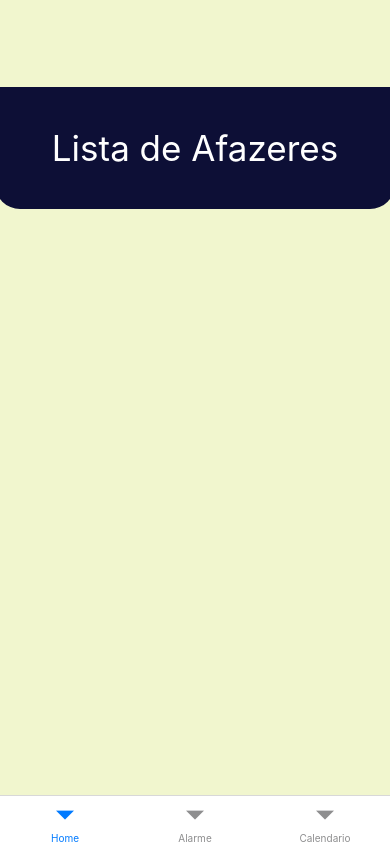
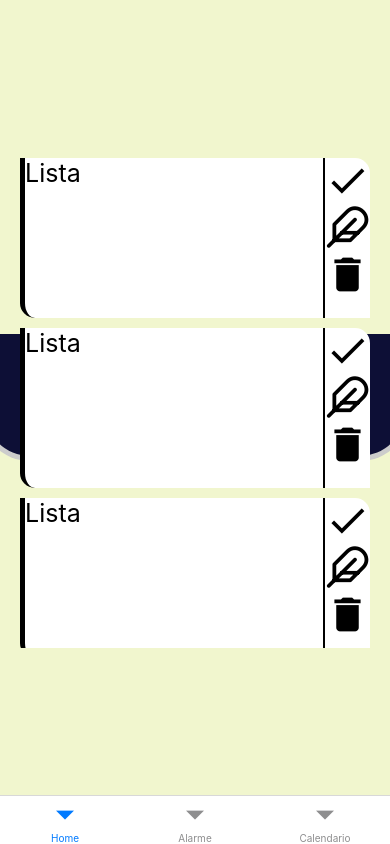
Before and after one commit to lucasaragao29/agenda, a React Native app: screen /Home in a window 390 px wide. Built offline with nearby package versions, Linux system fonts and the light colour scheme.

Commit message:
TelaHomep2

```diff
--- a/screens/home/index.tsx
+++ b/screens/home/index.tsx
@@ -1,13 +1,39 @@
-import { Container, Txt,Header } from "./style";
+import { Container, Txt,Header, ContList, TxtList, ContIcon, Lista} from "./style";
+import { FlatList } from "react-native";
+import IconMat from 'react-native-vector-icons/MaterialIcons';
+import IconF from 'react-native-vector-icons/Feather';
+import { TouchableOpacity } from "react-native";
+import List from "./lista";
 
 export default function HomeScreen() {
+  const IconCheck = <IconMat name="check" size={45} color="black" />;
+  const IconEdit = <IconF name="feather" size={45} color="black" />;
+  const IconDel = <IconMat name="delete" size={45} color="black" />;
+  const data = [
+    { id:'1',texto:'Lista 1' },
+    { id:'2',texto:'Lista 2'},
+    { id:'3',texto:'Lista 3' },
+    { id:'4',texto:'Lista 4' },
+  ];
   return (
     <Container>
-      <Header>
+      <Header style={{borderBottomWidth:5,
+          borderLeftWidth:5,
+          borderRightWidth:5,
+          borderBottomColor:'#ccc',
+          borderLeftColor:'#ccc',
+          borderRightColor:'#ccc'}}>
         <Txt>
           Lista de Afazeres
         </Txt>
       </Header>
+      <ContList>
+        <FlatList
+      data={data}
+      renderItem={List}
+      keyExtractor={item => item.id}
+    />
+      </ContList>
     </Container>
   );
 }
--- /dev/null
+++ b/screens/home/lista.tsx
@@ -0,0 +1,28 @@
+import { TxtList,ContIcon, Lista} from "./style"
+import { TouchableOpacity } from "react-native"
+import IconMat from 'react-native-vector-icons/MaterialIcons';
+import IconF from 'react-native-vector-icons/Feather';
+
+export default function List(){
+  const IconCheck = <IconMat name="check" size={45} color="black" />;
+  const IconEdit = <IconF name="feather" size={45} color="black" />;
+  const IconDel = <IconMat name="delete" size={45} color="black" />;
+  return(
+    <Lista  style={{borderLeftWidth:5, borderColor:"#000",}}>
+          <TxtList>
+            Lista
+          </TxtList>
+          <ContIcon style={{borderLeftWidth:2, borderColor:"#000",}}>
+          <TouchableOpacity>
+            {IconCheck}
+          </TouchableOpacity>
+          <TouchableOpacity>
+            {IconEdit}
+          </TouchableOpacity>
+          <TouchableOpacity>
+            {IconDel}
+          </TouchableOpacity>
+          </ContIcon>
+        </Lista>
+  )
+}
--- a/screens/home/style.tsx
+++ b/screens/home/style.tsx
@@ -9,14 +9,34 @@ background-color:#F1F6CE;
 
 export const Header = styled.View`
 background-color: #0D0F36;
-bottom: 250px;
-heigt:300px;
-width:400px;
+heigt:330px;
+width:430px;
+position: fixed;
 align-items: center;
-border-radius: 0px 0px 25px 25px;
+border-radius: 0px 0px 50px 50px;
 `;
 export const Txt = styled.Text`
 font-size: 35px;
 color: #fff;
 padding: 40px;
 `;
+export const ContList = styled.View`
+justify-content: center;
+align-items: center;
+height:500px;
+width: 4000px;
+`;
+export const Lista = styled.View`
+background-color: #fff;
+justify-content:space-between;
+height:160px;
+width:350px;
+border-radius:0 15px 0 15px;
+flex-direction: row;
+margin-top:10px;
+`;
+export const TxtList = styled.Text`
+font-size:25px;
+`;
+export const ContIcon = styled.View`
+`;
--- a/screens/index.tsx
+++ b/screens/index.tsx
@@ -10,8 +10,6 @@ const Tab = createBottomTabNavigator();
 
 export default function MyTabs() {
   const [ login, setLogin] = useState(true)
-
-
   return (
     <NavigationContainer>
       <Tab.Navigator>
```
Also changed, not shown: App.tsx (line endings or trailing spaces), src/img/papelFundo.jpeg (added).
